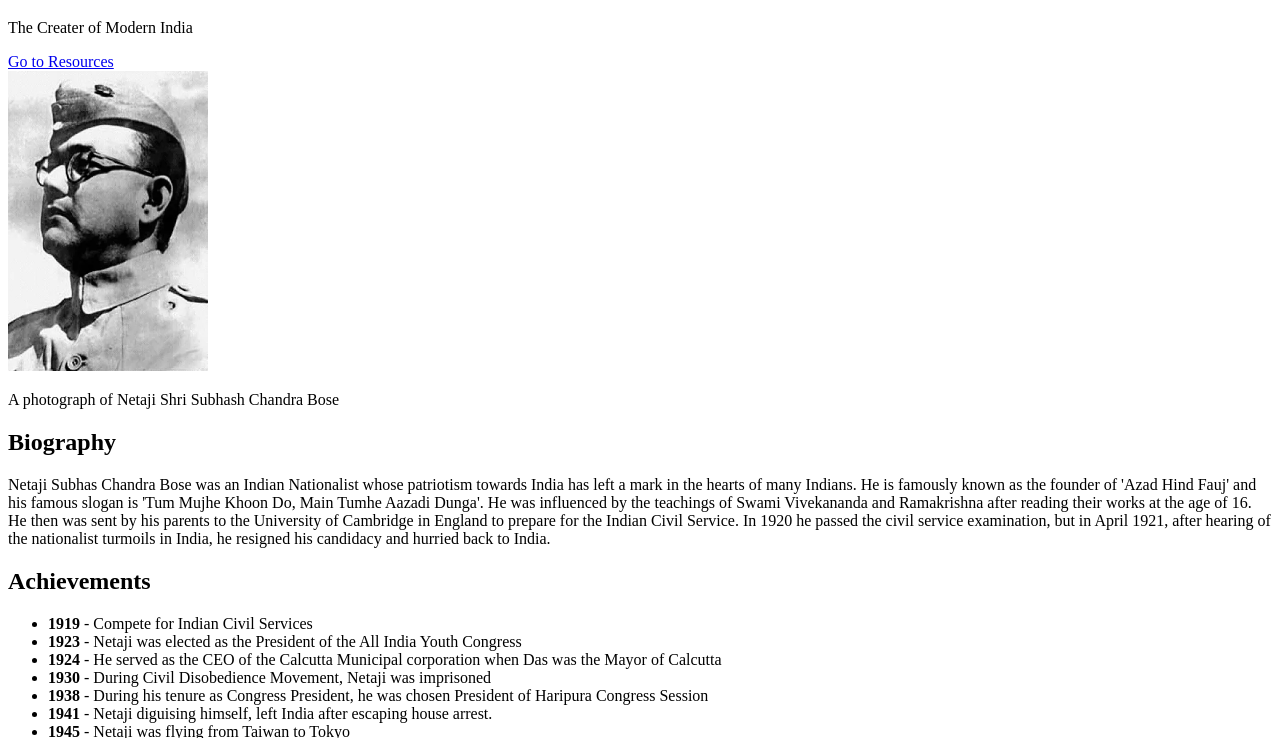
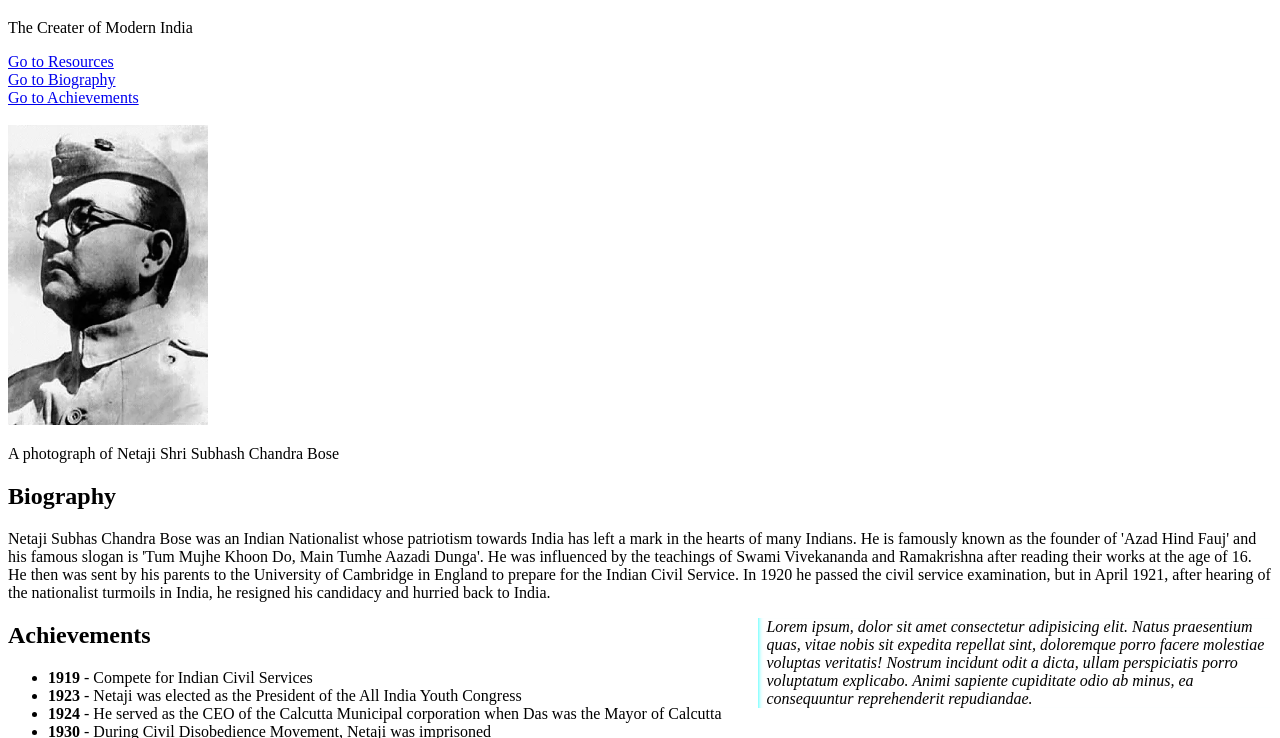
Before and after one commit to Shivam-3001/Love-Babbar-WD, a plain HTML site: page homework/biography.html in a window 1280 px wide. Shown: the part 61-799 px from the top of the page. Drawn offline with Linux system fonts and the light colour scheme.

Commit message:
modified

```diff
--- a/homework/biography.html
+++ b/homework/biography.html
@@ -5,17 +5,33 @@
     <meta name="viewport" content="width=device-width, initial-scale=1.0" />
     <title>Tribute page to Netaji Subhash Chandra Bose</title>
     <style>
-      html{
+      html {
         scroll-behavior: smooth;
+      }
+      aside{
+        float: right;
+        width: 40%;
+        padding-left: 0.5em;
+        margin-left: 0.5em;
+        box-shadow: inset 5px 0px 5px -5px aqua;
+        font-style: italic;
       }
     </style>
   </head>
 
   <body>
-    <h1>Netaji Subhash Chandra Bose</h1>
-    <p>The Creater of Modern India</p>
-    <a href="#resources">Go to Resources</a>
-    <br>
+    <header>
+      <h1>Netaji Subhash Chandra Bose</h1>
+      <p>The Creater of Modern India</p>
+    </header>
+    <nav>
+      <a href="#resources">Go to Resources</a>
+      <br />
+      <a href="#biography">Go to Biography</a>
+      <br />
+      <a href="#ach">Go to Achievements</a>
+    </nav>
+    <br />
     <img
       src="/homework/netaji.webp"
       alt="Netaji Picture"
@@ -25,43 +41,79 @@
     <p>A photograph of Netaji Shri Subhash Chandra Bose</p>
 
     <section>
-      <h2>Biography</h2>
+      <h2 id="biography">Biography</h2>
       <p>
         Netaji Subhas Chandra Bose was an Indian Nationalist whose patriotism
         towards India has left a mark in the hearts of many Indians. He is
-        famously known as the founder of 'Azad Hind Fauj' and his famous slogan is
-        'Tum Mujhe Khoon Do, Main Tumhe Aazadi Dunga'. He was influenced by the
-        teachings of Swami Vivekananda and Ramakrishna after reading their works
-        at the age of 16. He then was sent by his parents to the University of
-        Cambridge in England to prepare for the Indian Civil Service. In 1920 he
-        passed the civil service examination, but in April 1921, after hearing of
-        the nationalist turmoils in India, he resigned his candidacy and hurried
-        back to India.
+        famously known as the founder of 'Azad Hind Fauj' and his famous slogan
+        is 'Tum Mujhe Khoon Do, Main Tumhe Aazadi Dunga'. He was influenced by
+        the teachings of Swami Vivekananda and Ramakrishna after reading their
+        works at the age of 16. He then was sent by his parents to the
+        University of Cambridge in England to prepare for the Indian Civil
+        Service. In 1920 he passed the civil service examination, but in April
+        1921, after hearing of the nationalist turmoils in India, he resigned
+        his candidacy and hurried back to India.
       </p>
     </section>
-
+    <aside>
+      Lorem ipsum, dolor sit amet consectetur adipisicing elit. Natus
+      praesentium quas, vitae nobis sit expedita repellat sint, doloremque porro
+      facere molestiae voluptas veritatis! Nostrum incidunt odit a dicta, ullam
+      perspiciatis porro voluptatum explicabo. Animi sapiente cupiditate odio ab
+      minus, ea consequuntur reprehenderit repudiandae.
+    </aside>
     <section>
-      <h2>Achievements</h2>
+      <h2 id="ach">Achievements</h2>
       <ul>
-          <li><strong>1919</strong> - Compete for Indian Civil Services</li>
-          <li><strong>1923</strong> - Netaji was elected as the President of the All India Youth Congress</li>
-          <li><strong>1924</strong> - He served as the CEO of the Calcutta Municipal corporation when Das was the Mayor of Calcutta</li>
-          <li><strong>1930</strong> - During Civil Disobedience Movement, Netaji was imprisoned</li>
-          <li><strong>1938</strong> - During his tenure as Congress President, he was chosen President of Haripura Congress Session</li>
-          <li><strong>1941</strong> - Netaji diguising himself, left India after escaping house arrest.</li>
-          <li><strong>1945</strong> - Netaji was flying from Taiwan to Tokyo</li>
+        <li><strong>1919</strong> - Compete for Indian Civil Services</li>
+        <li>
+          <strong>1923</strong> - Netaji was elected as the President of the All
+          India Youth Congress
+        </li>
+        <li>
+          <strong>1924</strong> - He served as the CEO of the Calcutta Municipal
+          corporation when Das was the Mayor of Calcutta
+        </li>
+        <li>
+          <strong>1930</strong> - During Civil Disobedience Movement, Netaji was
+          imprisoned
+        </li>
+        <li>
+          <strong>1938</strong> - During his tenure as Congress President, he
+          was chosen President of Haripura Congress Session
+        </li>
+        <li>
+          <strong>1941</strong> - Netaji diguising himself, left India after
+          escaping house arrest.
+        </li>
+        <li><strong>1945</strong> - Netaji was flying from Taiwan to Tokyo</li>
       </ul>
     </section>
-    <br>
+    <br />
     <p><q>One of the most powerful and respected person in India.</q></p>
-    <p>--Time Magazine <a href="https://thecodehelp.in">The Famous People</a></p>
+    <p>
+      --Time Magazine <a href="https://thecodehelp.in">The Famous People</a>
+    </p>
     <section>
       <h2 id="resources">Resources</h2>
-      <p>Learn More about Netaji and his works towards our country: </p>
+      <p>Learn More about Netaji and his works towards our country:</p>
       <ul>
-          <li><a href="https://en.wikipedia.org/wiki/Subhas_Chandra_Bose">Wikipedia page on Netaji</a></li>
-          <li><a href="https://www.britannica.com/biography/Subhas-Chandra-Bose">Britannica</a></li>
-          <li><a href="https://timesofindia.indiatimes.com/education/news/netaji-subhash-chandra-bose-biography-family-education-death/articleshow/97240445.cms">The Times of India</a></li>
+        <li>
+          <a href="https://en.wikipedia.org/wiki/Subhas_Chandra_Bose"
+            >Wikipedia page on Netaji</a
+          >
+        </li>
+        <li>
+          <a href="https://www.britannica.com/biography/Subhas-Chandra-Bose"
+            >Britannica</a
+          >
+        </li>
+        <li>
+          <a
+            href="https://timesofindia.indiatimes.com/education/news/netaji-subhash-chandra-bose-biography-family-education-death/articleshow/97240445.cms"
+            >The Times of India</a
+          >
+        </li>
       </ul>
     </section>
   </body>
```
